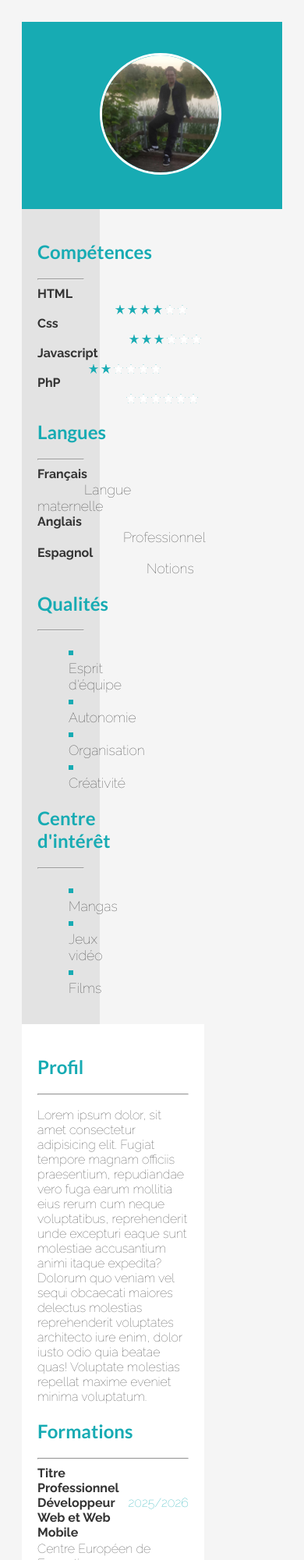
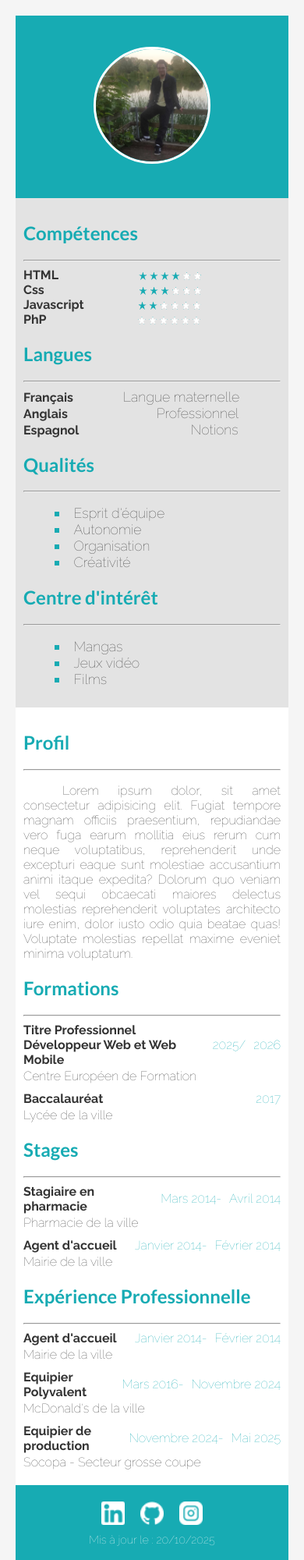
Before and after one commit to kennynewdvp/cv-prenom-nom, a plain HTML site: page index.html in a window 390 px wide. Shown: the top 2000 px of the page at 78% size. Drawn offline with Linux system fonts and the light colour scheme.

Commit message:
css final version propre

```diff
--- a/assets/css/style.css
+++ b/assets/css/style.css
@@ -1,31 +1,28 @@
 @import url('https://fonts.googleapis.com/css2?family=Lato:wght@400;700;900&display=swap');
 
 /* ===========================
-   MEDIA QUERIES
+   GLOBAL
 =========================== */
-@media (max-width: 768px) {
-    main {
-        flex-direction: column;
-    }
+*,
+*::before,
+*::after {
+    box-sizing: border-box;
+}
 
-    aside, section {
-        width: 100%;
-        padding: 10px;
-    }
+body {
+    font-family: 'Raleway', sans-serif;
+    background-color: #f5f5f5;
+    margin: 0;
 }
 
 /* ===========================
-   FONTS & TYPOGRAPHY
+   FONTS
 =========================== */
 h1, h2 {
     font-family: 'Lato', sans-serif;
 }
 
-body {
-    font-family: 'Raleway', sans-serif;
-    background-color: #f5f5f5;
-}
-
+/* Font-face Raleway */
 @font-face {
     font-family: "Raleway";
     src: url("../fonts/Raleway-VariableFont_wght.woff") format("woff"),
@@ -50,7 +47,6 @@ body {
     max-width: 1160px;
     margin: auto;
     padding: 20px;
-    box-sizing: border-box;
 }
 
 main {
@@ -59,9 +55,11 @@ main {
 
 aside, section {
     padding: 20px;
-    box-sizing: border-box;
 }
 
+/* ===========================
+   ASIDE & SECTION
+=========================== */
 aside {
     width: 30%;
     background-color: #e3e3e3;
@@ -73,9 +71,9 @@ section {
 }
 
 /* ===========================
-   HEADER & FOOTER
+   HEADER
 =========================== */
-header, footer {
+header {
     background-color: #17abb3;
     display: flex;
     align-items: center;
@@ -85,7 +83,7 @@ header a img.photo-profil {
     width: 150px;
     height: 150px;
     border-radius: 50%;
-    border: 3px solid #ffffff;
+    border: 3px solid #fff;
     object-fit: cover;
     margin: 40px 100px;
     cursor: pointer;
@@ -99,7 +97,7 @@ header a img.photo-profil:hover {
 .header-text {
     display: flex;
     flex-direction: column;
-    color: #ffffff;
+    color: #fff;
     margin-left: 150px;
 }
 
@@ -107,18 +105,8 @@ header a img.photo-profil:hover {
     margin: 0;
 }
 
-.header-text h1 {
-    margin-left: 20px;
-}
-
-.header-text h2 {
-    margin-top: 5px;
-}
-
-.header-text address a {
-    text-decoration: none;
-    color: #fff;
-}
+.header-text h1 { margin-left: 20px; }
+.header-text h2 { margin-top: 5px; }
 
 .header-text address {
     display: flex;
@@ -143,8 +131,13 @@ header a img.photo-profil:hover {
     gap: 5px;
 }
 
+.header-text address a {
+    color: #fff;
+    text-decoration: none;
+}
+
 /* ===========================
-   TITRES
+   TITLES
 =========================== */
 aside h2,
 section h2 {
@@ -154,22 +147,15 @@ section h2 {
 /* ===========================
    LISTES
 =========================== */
-/* Section - list-style none */
-section ul {
-    list-style: none;
-    padding-left: 0;
-    margin: 0;
-}
-
-/* Aside - premières listes sans puce */
-aside ul:nth-of-type(1),
+section ul,
+aside ul:first-of-type,
 aside ul:nth-of-type(2) {
     list-style: none;
     padding-left: 0;
     margin: 0;
 }
 
-/* Aside - dernières listes avec carrés colorés */
+/* Carrés colorés pour dernières listes */
 aside ul:nth-of-type(3),
 aside ul:nth-of-type(4) {
     list-style-type: square;
@@ -187,16 +173,16 @@ aside ul:nth-of-type(4) li::marker {
 main *:not(h2):not(time) {
     font-family: "Raleway", sans-serif;
     font-weight: 600;
-    color: #333333;
+    color: #333;
 }
 
-/* Aside - premières listes en gras */
+/* Bold sur premières listes de aside */
 aside ul:first-of-type li,
 aside ul:nth-of-type(2) li {
     font-weight: 700;
 }
 
-/* Aside - texte plus grand */
+/* Texte plus grand dans aside */
 aside p,
 aside span,
 aside ul:nth-of-type(3) li,
@@ -206,7 +192,7 @@ aside small {
 }
 
 /* ===========================
-   SECTION ELEMENTS
+   SECTION LI + TIME + SMALL
 =========================== */
 .section-li {
     display: flex;
@@ -215,24 +201,53 @@ aside small {
     flex-wrap: wrap;
     margin-bottom: 10px;
     font-family: "Raleway", sans-serif;
+    position: relative;
+    transition: background-color 0.3s;
 }
 
+.section-li:hover {
+    background-color: #e3e3e3;
+}
+
+/* Trait vertical à gauche au hover */
+.section-li::before {
+    content: "";
+    position: absolute;
+    left: -5px;
+    top: 0;
+    bottom: 0;
+    width: 4px;
+    background-color:#17abb3;
+    transform: scaleY(0);
+    transition: transform 0.3s;
+    transform-origin: top;
+}
+
+.section-li:hover::before {
+    transform: scaleY(1);
+}
+
+/* Texte principal */
 .section-li .li-text {
     flex: 1;
     font-weight: 700;
 }
 
+/* Time à droite */
 .section-li .section-time {
     color: #17abb3;
+    font-weight: 600;
+    margin-left: 10px;
 }
 
+/* Small en dessous */
 .section-li .section-small {
     display: block;
     width: 100%;
     margin-top: 2px;
     font-weight: 600;
     font-size: 1em;
-    color: #333333;
+    color: #333;
 }
 
 /* ===========================
@@ -255,7 +270,7 @@ aside li span.es { margin-left: 140px; }
 .star {
     width: 10px;
     height: 10px;
-    border: 1px solid #17abb3;
+    border: 1px solid #17abb3; /* contour bleu */
     background-color: #fff;
     clip-path: polygon(
         50% 0%, 63% 38%, 100% 38%,
@@ -268,55 +283,71 @@ aside li span.es { margin-left: 140px; }
     background-color: #17abb3;
 }
 
-/* Liste des compétences - ajustement du positionnement des étoiles */
-aside ul:first-of-type li:nth-child(1) .stars { margin-left: 100px; } /* HTML */
-aside ul:first-of-type li:nth-child(2) .stars { margin-left: 118px; } /* CSS */
-aside ul:first-of-type li:nth-child(3) .stars { margin-left: 66px; }  /* JS */
-aside ul:first-of-type li:nth-child(4) .stars { margin-left: 114px; } /* PHP */
+/* Ajustement du positionnement des étoiles par compétence */
+aside ul:first-of-type li:nth-child(1) .stars { margin-left: 100px; }
+aside ul:first-of-type li:nth-child(2) .stars { margin-left: 118px; }
+aside ul:first-of-type li:nth-child(3) .stars { margin-left: 66px; }
+aside ul:first-of-type li:nth-child(4) .stars { margin-left: 114px; }
 
 /* ===========================
    FOOTER
 =========================== */
 footer {
-    height: 100px;               /* hauteur souhaitée */
-    background-color: #17abb3;   /* même couleur que le header */
+    height: 100px;
+    background-color: #17abb3;
     display: flex;
-    flex-direction: column;      /* icônes au-dessus, texte en dessous */
-    align-items: center;         /* centrer horizontalement */
-    justify-content: center;     /* centrer verticalement */
-    gap: 10px;                   /* espace entre icônes et texte */
+    flex-direction: column;
+    align-items: center;
+    justify-content: center;
+    gap: 10px;
     color: #fff;
     padding: 10px 0;
 }
 
 footer address {
     display: flex;
-    gap: 20px;                   /* espacement entre les icônes */
+    gap: 20px;
 }
 
 footer address a {
     display: inline-block;
-    width: 30px;                 /* taille des icônes */
+    width: 30px;
     height: 30px;
-    text-indent: -9999px;        /* masque le texte affiché */
+    text-indent: -9999px;
     background-size: cover;
     background-position: center;
     background-repeat: no-repeat;
 }
 
-footer address a[href*="linkedin"] {
-    background-image: url("../icons/linkedin.png");
-}
-
-footer address a[href*="github"] {
-    background-image: url("../icons/github.png");
-}
-
-footer address a[href*="instagram"] {
-    background-image: url("../icons/instagram.png");
-}
+footer address a[href*="linkedin"] { background-image: url("../icons/linkedin.png"); }
+footer address a[href*="github"] { background-image: url("../icons/github.png"); }
+footer address a[href*="instagram"] { background-image: url("../icons/instagram.png"); }
 
 footer p {
     margin: 0;
     font-size: 0.9em;
 }
+
+footer a img {
+    transition: opacity 0.3s ease;
+}
+
+footer a img:hover {
+    opacity: 0.8;
+}
+
+/* ===========================
+   TEXT SECTION PROFIL
+=========================== */
+section p {
+    text-indent: 50px;
+    text-align: justify;
+}
+
+/* ===========================
+   MEDIA QUERIES RESPONSIVE
+=========================== */
+@media (max-width: 768px) {
+    main { flex-direction: column; }
+    aside, section { width: 100%; padding: 10px; }
+}
```
